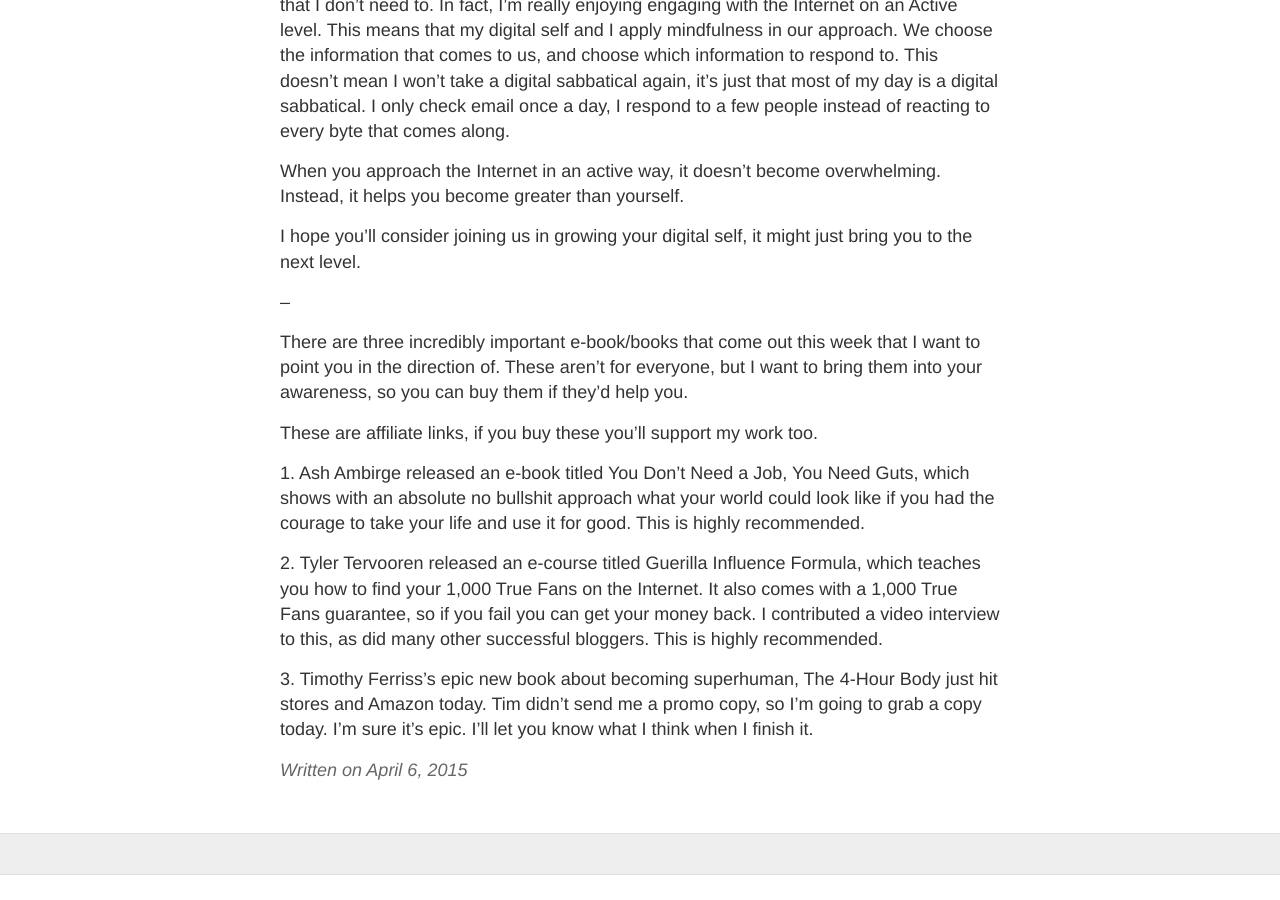
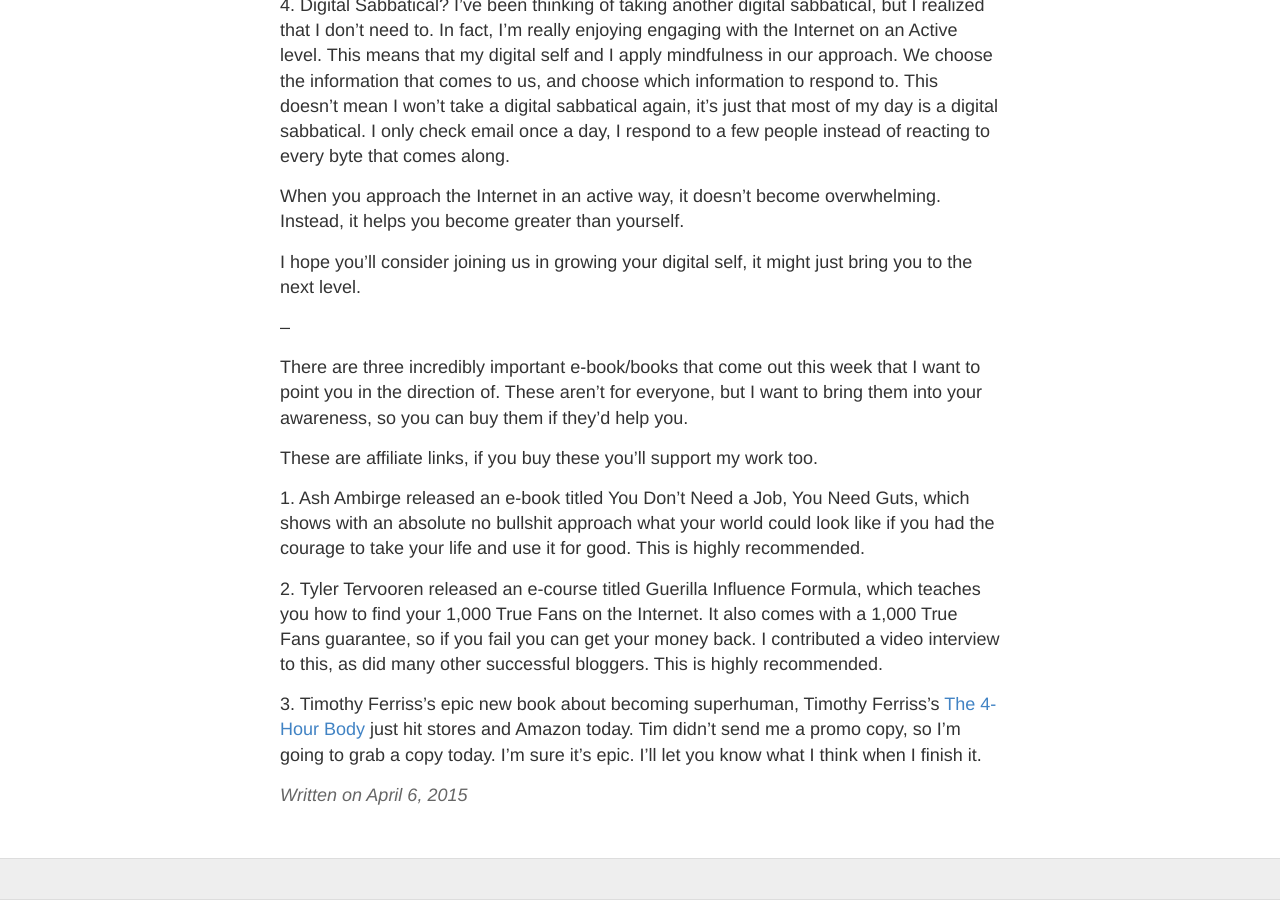
Before and after one commit to kripikroli/dev_farbeyondthestars, a Jekyll site: the page built from _posts/2015-4-6-the-4-hour-hybrid-mindfulness-training-for-your-digital-self.md, in a window 1280 px wide and 900 px high, scrolled down 5802 px. Built offline with Jekyll 4.4.1, drawn with Linux system fonts in a browser that asks for light colours; Markdown is read by kramdown in place of the engine named in the settings; before the commit the page ends 6677 px from its top, so only the background shows below that; some of the changed text lies outside the part shown.

Commit message:
Update 2015-4-6-the-4-hour-hybrid-mindfulness-training-for-your-digital-self.md

```diff
--- a/_posts/2015-4-6-the-4-hour-hybrid-mindfulness-training-for-your-digital-self.md
+++ b/_posts/2015-4-6-the-4-hour-hybrid-mindfulness-training-for-your-digital-self.md
@@ -142,4 +142,4 @@
 <p>
 2. Tyler Tervooren released an e-course titled Guerilla Influence Formula, which teaches you how to find your 1,000 True Fans on the Internet. It also comes with a 1,000 True Fans guarantee, so if you fail you can get your money back. I contributed a video interview to this, as did many other successful bloggers. This is highly recommended.
 <p>
-3. Timothy Ferriss’s epic new book about becoming superhuman, The 4-Hour Body just hit stores and Amazon today. Tim didn’t send me a promo copy, so I’m going to grab a copy today. I’m sure it’s epic. I’ll let you know what I think when I finish it.
+3. Timothy Ferriss’s epic new book about becoming superhuman, Timothy Ferriss’s <a href="http://www.runtogold.com/fourhourworkweekbook" title="Great book on productivity." target="_blank">The 4-Hour Body</a> just hit stores and Amazon today. Tim didn’t send me a promo copy, so I’m going to grab a copy today. I’m sure it’s epic. I’ll let you know what I think when I finish it.
```
Also changed, not shown: other parts of _posts/2015-4-6-the-4-hour-hybrid-mindfulness-training-for-your-digital-self.md (+1 -1 lines).
